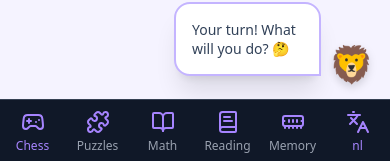
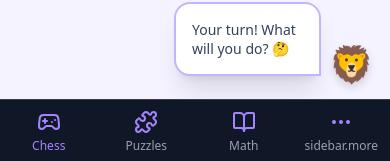
Before and after one commit to peeweetje/create-games-for-children, a React (Vite) app: page / in a window 390 px wide. Shown: the part 680-841 px from the top of the page. Built offline with nearby package versions, Linux system fonts and the light colour scheme.

Commit message:
Fix: icons to not fit on mobile. Add more icon.

```diff
--- a/src/components/sidebar/MobileBottomNav.tsx
+++ b/src/components/sidebar/MobileBottomNav.tsx
@@ -2,9 +2,9 @@ import { NavLink } from 'react-router-dom';
 import { useTranslation } from 'react-i18next';
 import { navConfig, routeTranslations } from '../../routes';
 import { useLanguageSwitch } from '../../hooks/useNavigation';
-import { useMemo } from 'react';
+import { useMemo, useState } from 'react';
 import { LanguageSwitch } from '../sidebar/LanguageSwitch';
-import { Languages } from 'lucide-react';
+import { Languages, MoreHorizontal } from 'lucide-react';
 
 type NavItem = {
     path: string;
@@ -15,6 +15,7 @@ type NavItem = {
 export const MobileBottomNav = () => {
     const { t } = useTranslation();
     const { currentLanguage: lang } = useLanguageSwitch();
+    const [showMore, setShowMore] = useState(false);
 
     // Generate navigation items based on current language
     const navItems = useMemo<NavItem[]>(() => {
@@ -26,10 +27,15 @@ export const MobileBottomNav = () => {
         }));
     }, [lang]);
 
+    // Split items into main and overflow based on screen width
+    const mainItems = navItems.slice(0, 3); // Show first 3 items
+    const overflowItems = navItems.slice(3); // Remaining items go to "more"
+
     return (
         <nav className="md:hidden fixed bottom-0 left-0 right-0 bg-gray-900 border-t border-gray-700 z-50 pb-safe">
-            <ul className="flex justify-around items-center h-16">
-                {navItems.map((item) => (
+            <ul className="flex items-center h-16 relative">
+                {/* Main navigation items */}
+                {mainItems.map((item) => (
                     <li key={item.path} className="flex-1">
                         <NavLink
                             to={item.path}
@@ -44,10 +50,51 @@ export const MobileBottomNav = () => {
                         </NavLink>
                     </li>
                 ))}
-                <li className="flex-1">
-                    <LanguageSwitch variant="mobile" />
+
+                {/* More button */}
+                <li className="flex-1 relative">
+                    <button
+                        onClick={() => setShowMore(!showMore)}
+                        className="flex flex-col items-center justify-center h-full w-full gap-1 text-xs font-medium text-gray-400 transition-colors hover:text-violet-400"
+                    >
+                        <MoreHorizontal size={24} className="text-violet-400" />
+                        <span>{t('sidebar.more')}</span>
+                    </button>
+
+                    {/* Overflow dropdown */}
+                    {showMore && (
+                        <div className="absolute bottom-16 left-1/2 transform -translate-x-1/2 bg-gray-800 border border-gray-600 rounded-lg shadow-xl py-2 min-w-[120px] z-50">
+                            {overflowItems.map((item) => (
+                                <NavLink
+                                    key={item.path}
+                                    to={item.path}
+                                    onClick={() => setShowMore(false)}
+                                    className={({ isActive }) =>
+                                        `flex items-center gap-3 px-4 py-2 text-sm font-medium transition-colors ${
+                                            isActive ? 'text-violet-400 bg-gray-700' : 'text-gray-300 hover:text-white hover:bg-gray-700'
+                                        }`
+                                    }
+                                >
+                                    <item.icon size={20} />
+                                    <span>{t(item.label)}</span>
+                                </NavLink>
+                            ))}
+                            <div className="border-t border-gray-600 my-1"></div>
+                            <div className="px-4 py-2">
+                                <LanguageSwitch variant="dropdown" />
+                            </div>
+                        </div>
+                    )}
                 </li>
             </ul>
+
+            {/* Close dropdown when clicking outside */}
+            {showMore && (
+                <div
+                    className="fixed inset-0 z-40"
+                    onClick={() => setShowMore(false)}
+                />
+            )}
         </nav>
     );
 };
```
